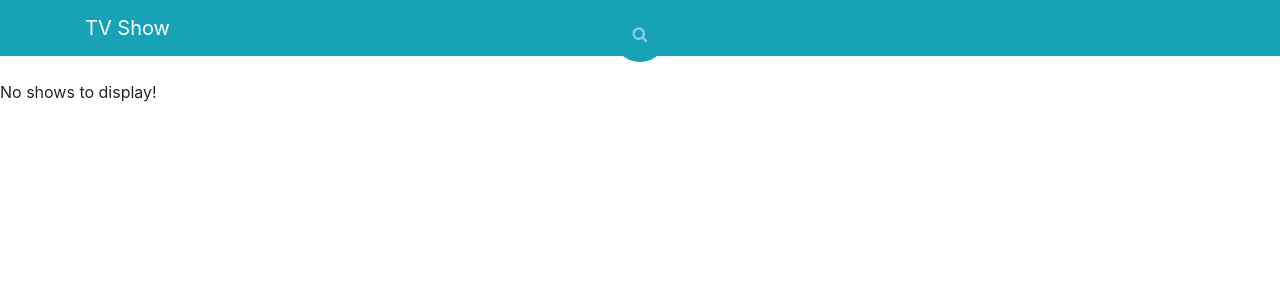
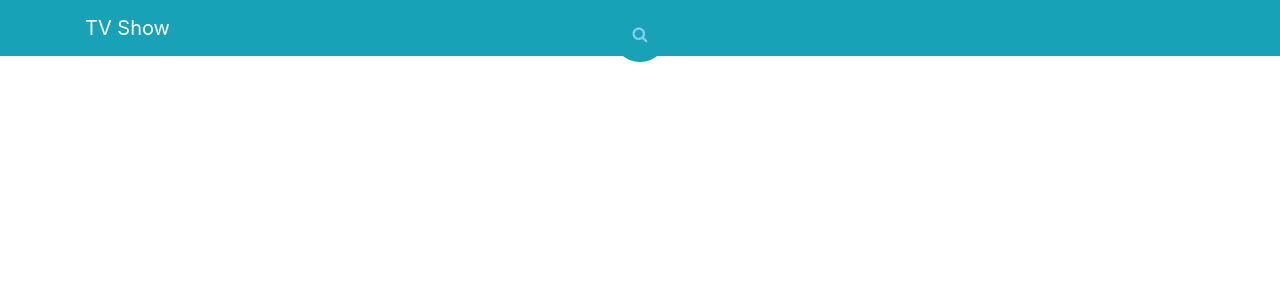
Before and after one commit to RashmiBal/TVApp, an Angular app in the folder TV-App/: page / in a window 1280 px wide. Shown: the top 300 px of the page. Built offline with nearby package versions, Linux system fonts and the light colour scheme.

Commit message:
fixed text

```diff
--- a/TV-App/src/app/app.component.html
+++ b/TV-App/src/app/app.component.html
@@ -6,6 +6,6 @@
 </nav>
 
 <app-tvshowsearch-list *ngIf="currentShow" [current]="currentShow"></app-tvshowsearch-list>
-<p *ngIf="!currentShow"> No shows to display!</p>
+
 
 <app-tvshowsearch-list *ngFor="let currentShow of showsArray" [current]="currentShow"></app-tvshowsearch-list>
```
